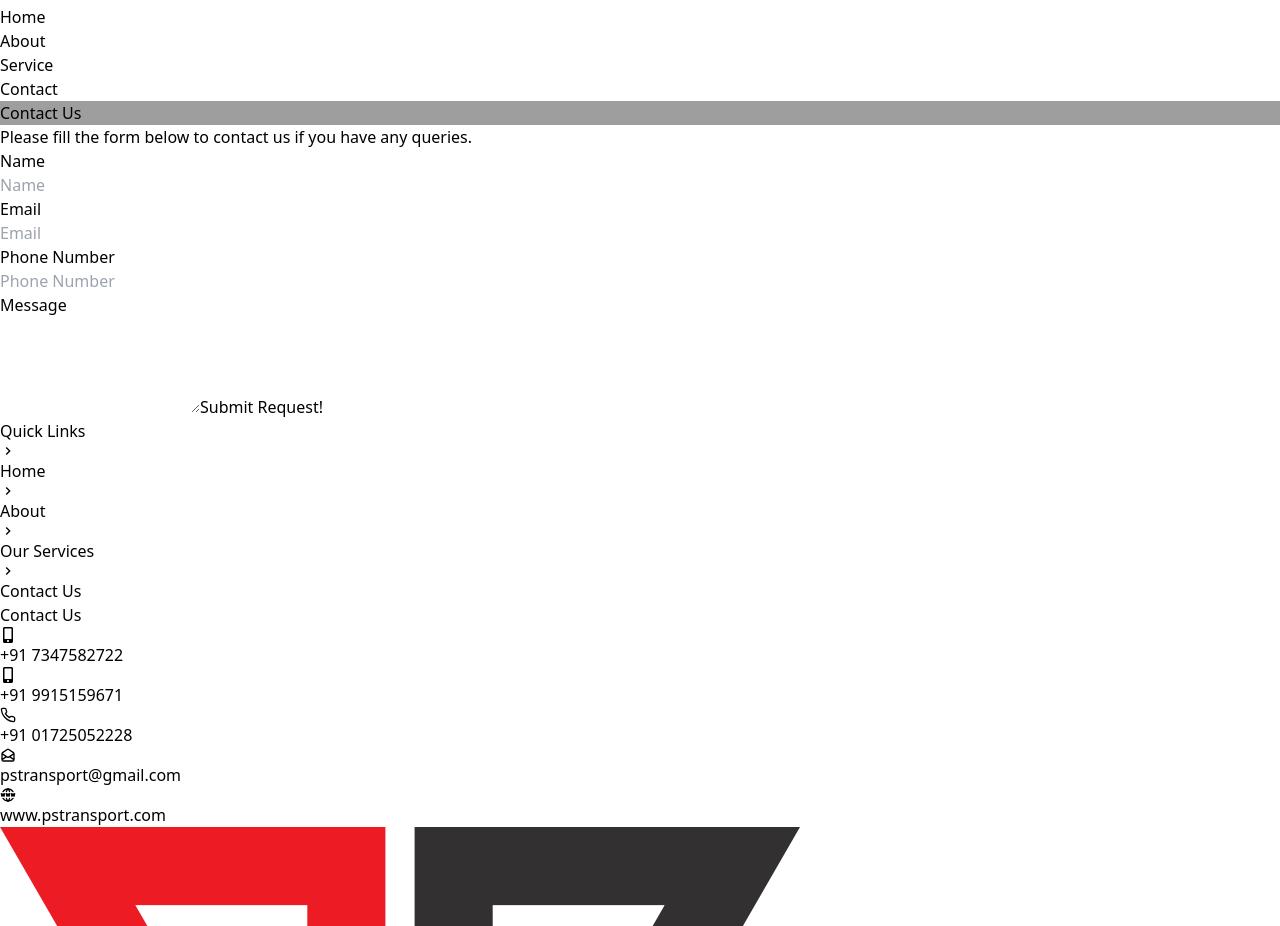
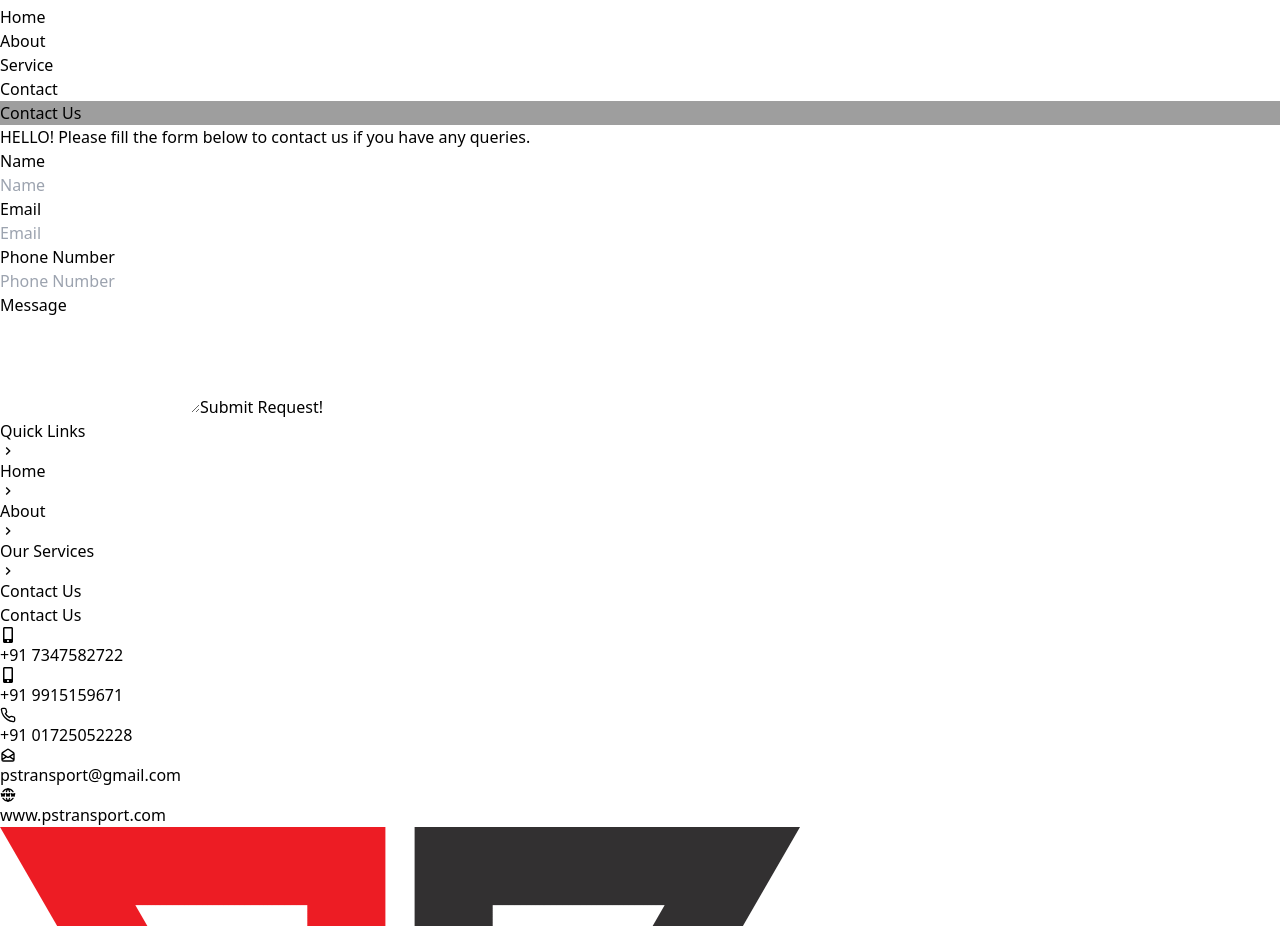
Before and after one commit to MernstackManjot/pstransport, a React (Vite) app: page /contact in a window 1280 px wide. Shown: the part 862-1788 px from the top of the page. Built offline with nearby package versions, Linux system fonts and the light colour scheme; grey boxes are pictures that could not be loaded.

Commit message:
first commit

```diff
--- a/src/Pages/Contact.jsx
+++ b/src/Pages/Contact.jsx
@@ -128,7 +128,7 @@ export const Contact = () => {
 
           <div className="max-w-4xl mx-auto   p-4">
           <p className="text-lg md:text-xl mb-6 ">
-        Please fill the form below to contact us if you have any queries.
+       <span className='text-3xl'>HELLO!</span> Please fill the form below to contact us if you have any queries.
 
         </p>
             <form className="bg-white shadow-md rounded px-8 pt-6 pb-8 mb-4 " onSubmit={handleSubmit}>
--- a/src/Pages/HomePage.jsx
+++ b/src/Pages/HomePage.jsx
@@ -44,7 +44,7 @@ export const HomePage = () => {
 
     return (
       <>
-      <div className="relative w-full overflow-hidden h-[150px] sm:h-[400px] md:h-[300px] lg:h-[510px]">
+      <div className="relative w-full overflow-hidden h-[145px] sm:h-[400px] md:h-[300px] lg:h-[510px]">
           <Slider {...settings}>
               {slides.map((slide, index) => (
                   <div key={index}>
```
